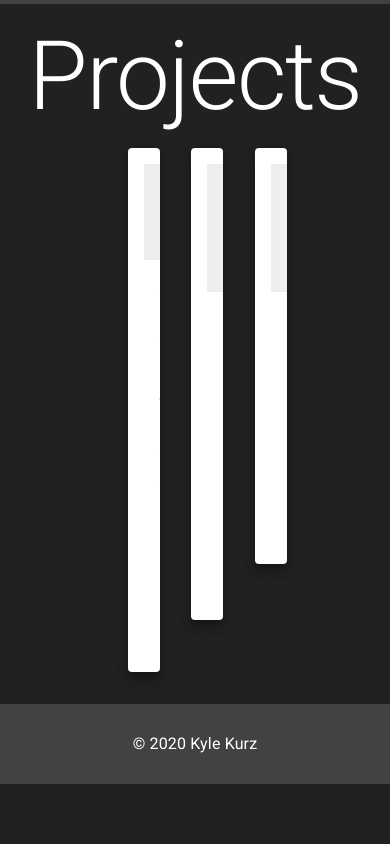
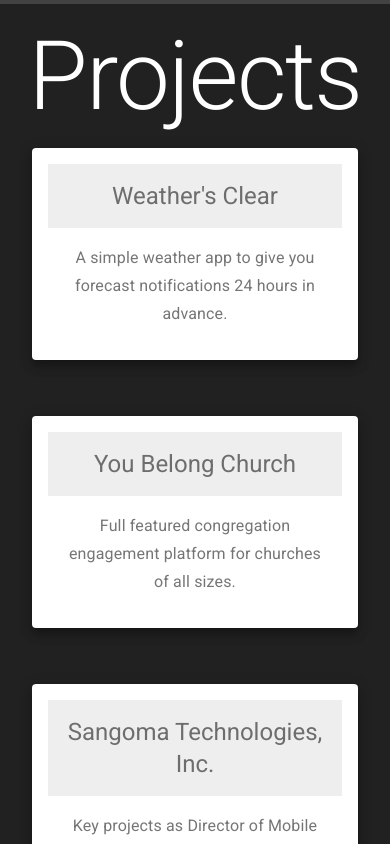
Before and after one commit to kylekurz/kylekurz.com, a React (Create React App) app: page / in a window 390 px wide. Shown: the part 840-1684 px from the top of the page. Before the commit the page ends 1624 px from the top, so only its background shows below. Built offline with nearby package versions, Linux system fonts and the light colour scheme.

Commit message:
Let grid view auto-format on mobiles

```diff
--- a/src/ProjectGrid.js
+++ b/src/ProjectGrid.js
@@ -14,7 +14,7 @@
     padding: theme.spacing(2),
   },
   grid: {
-    justifyContent: 'center'
+    justifyContent: 'center',
   },
   paper: {
     padding: theme.spacing(2),
@@ -57,7 +57,7 @@
       <Typography variant='h1' color='primary'>Projects</Typography>
       <Grid container spacing={3} className={classes.grid}>
         {projects.map(card => (
-          <Grid item key={card.title} xs={2}>
+          <Grid item key={card.title} xs>
             <Card className={classes.paper} raised>
               <CardActionArea onClick={() => { window.location.assign(card.link); }} >
               <CardHeader
```
